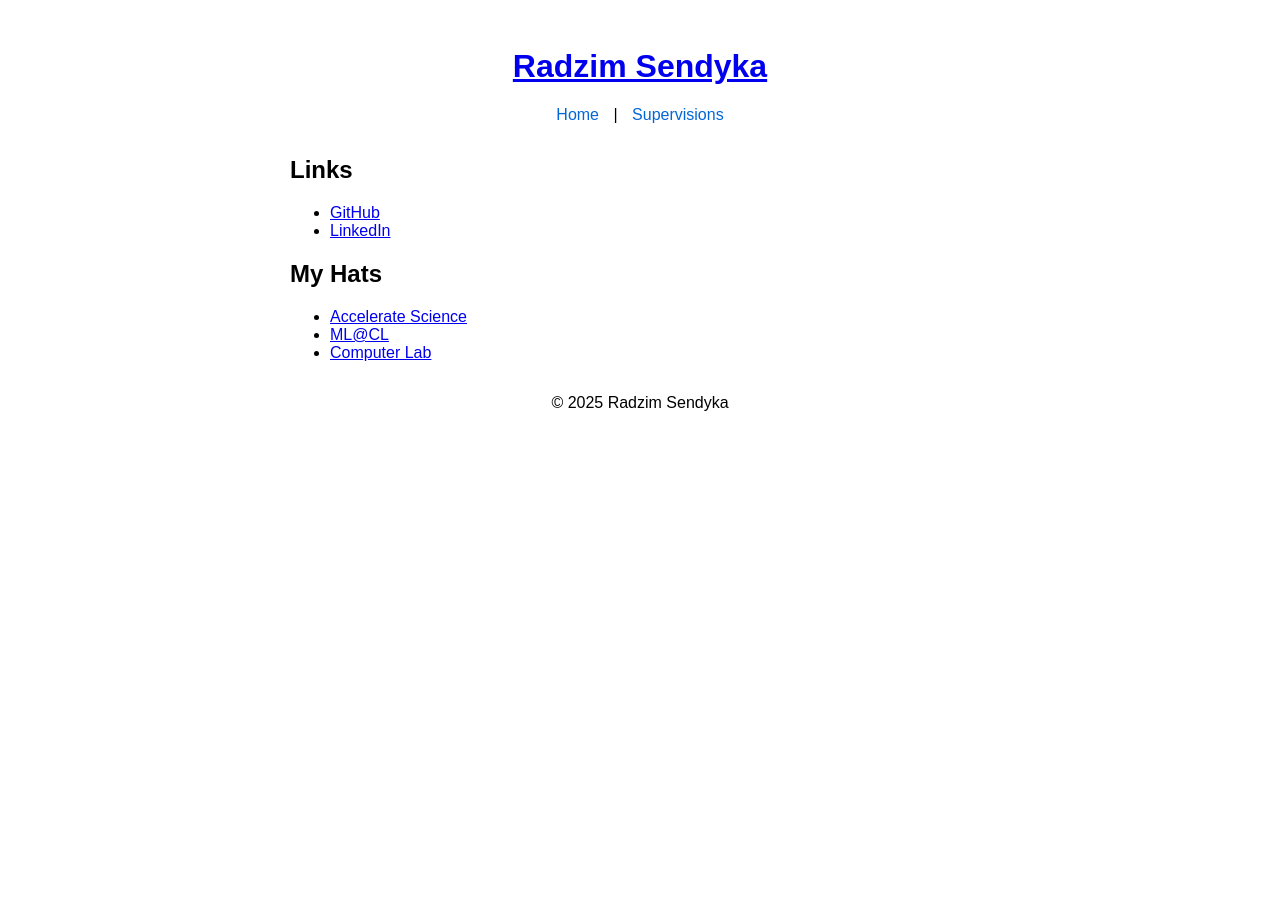
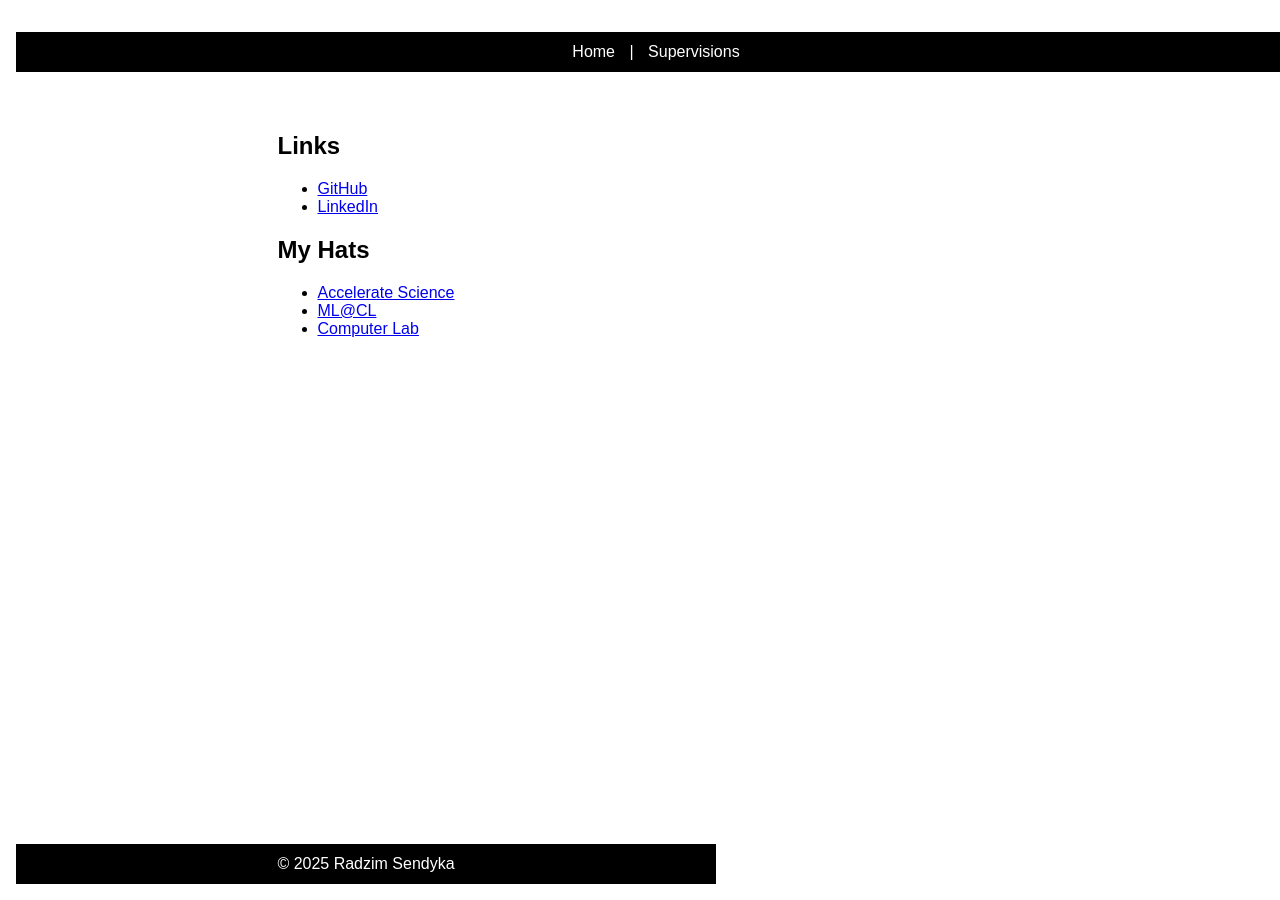
Before and after one commit to Radzim/radzim.github.io, a Jekyll site: the page built from index.md, in a window 1280 px wide and 900 px high. Built offline with Jekyll 4.4.1, drawn with Linux system fonts in a browser that asks for light colours.

Commit message:
header footer

```diff
--- a/_layouts/default.html
+++ b/_layouts/default.html
@@ -2,13 +2,52 @@
 <html lang="en">
   <head>
     {% include head.html %}
+    <style>
+      body {
+        margin: 0;
+        font-family: Arial, sans-serif;
+        display: flex;
+        flex-direction: column;
+        min-height: 100vh;
+      }
+
+      header {
+        position: fixed;
+        top: 0;
+        width: 100%;
+        background: black;
+        color: white;
+        padding: 0.7em 0;
+        text-align: center;
+        z-index: 1000;
+      }
+
+      header a {
+        color: white;
+        text-decoration: none;
+        margin: 0 10px;
+      }
+
+      main {
+        flex: 1;
+        max-width: 800px;
+        margin: 80px auto 40px; /* space for header/footer */
+        padding: 1em;
+      }
+
+      footer {
+        background: black;
+        color: white;
+        text-align: center;
+        padding: 0.7em 0;
+      }
+    </style>
   </head>
   <body>
     <header>
-      <h1><a href="{{ '/' | relative_url }}">{{ site.title }}</a></h1>
       <nav>
         <a href="{{ '/' | relative_url }}">Home</a> |
-	<a href="{{ '/supervisions/' | relative_url }}">Supervisions</a>
+        <a href="{{ '/supervisions/' | relative_url }}">Supervisions</a>
       </nav>
     </header>
 
```
Also changed, not shown: favicon.ico (added).
